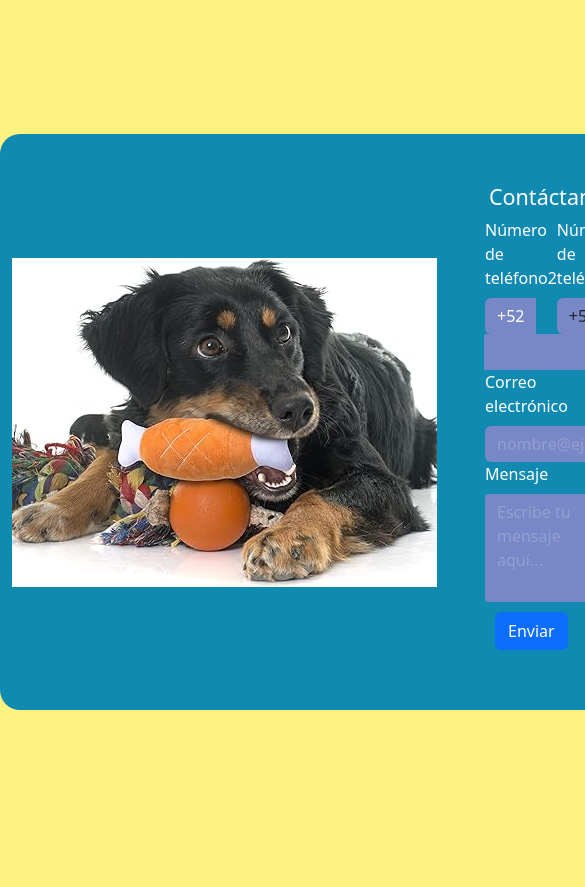
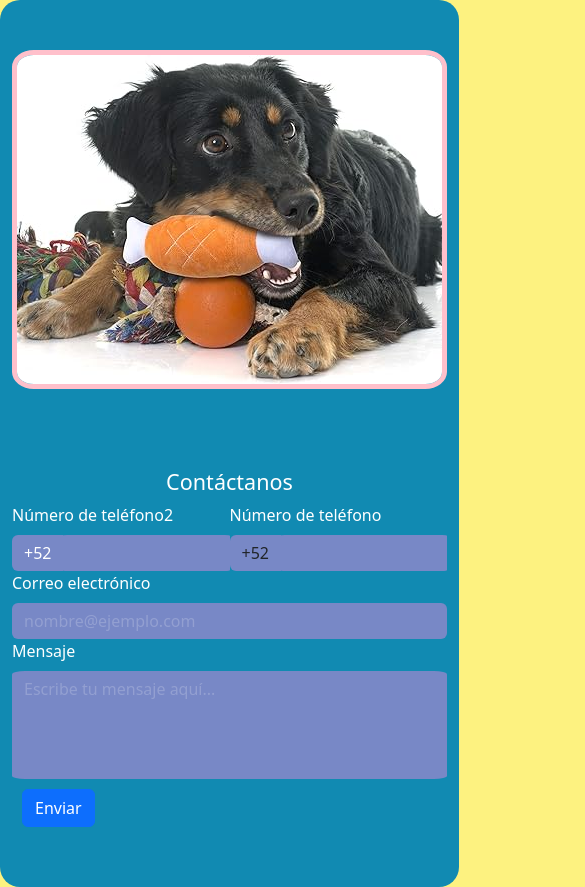
Before and after one commit to KarlaEspinozaV/Proyecto-Integrador-Pikachu, a plain HTML site: page carpeta_contactanos/index.html in a window 390 px wide. Shown: the top 887 px of the page, 585 px wide, since content can reach past the window. Before the commit the page ends 844 px from the top, so only its background shows below. Drawn offline with nearby package versions, Linux system fonts and the light colour scheme.

Commit message:
Responsive design a la pagina contactanos

```diff
--- a/carpeta_contactanos/index.html
+++ b/carpeta_contactanos/index.html
@@ -14,13 +14,13 @@
 
     <div class="container">
         <!-- ---- imagen de la izquierda ---- -->
-        <div class="col-md-4 left-box" id="left-box">
+        <div class="left-box">
             <div class="featured-image">
                 <img src="./assets/contact-us.jpg" alt="perrita jugando">
             </div>
         </div>
         <!-- ----- input form ----- -->
-        <div class="col-md-4 right-box" id="right-box">
+        <div class="right-box">
             <form class="mx-auto input-form">
                 <h4 class="text-center">Contáctanos</h4>
 
--- a/carpeta_contactanos/styles_contactanos.css
+++ b/carpeta_contactanos/styles_contactanos.css
@@ -9,33 +9,31 @@ body {
 	align-items: center;
 	height: 100vh;
 }
+
 .container {
 	display: flex;
-	width: 100%;
+	justify-content: center;
+	align-items: center;
 	background-color: #118ab2;
-	padding: 50px;
+	padding: 50px 0;
 	border-radius: 20px;
+	gap: 5em;
 }
 
-#left-box {
-	display: grid;
-	padding: 0;
-
-	justify-content: center;
-	align-items: center;
-	flex: column;
+/* Media query for tablet and smaller screens */
+@media (max-width: 768px) {
+	.container {
+		flex-direction: column;
+	}
 }
 
-#right-box {
-	display: grid;
-
-	color: white;
-	align-items: center;
-	justify-content: center;
-	padding-inline: 3rem;
+.container img {
+	border-radius: 5%;
+	border: 5px solid pink;
 }
 
 .input-form {
+	color: white;
 	width: 100%;
 }
 
```
